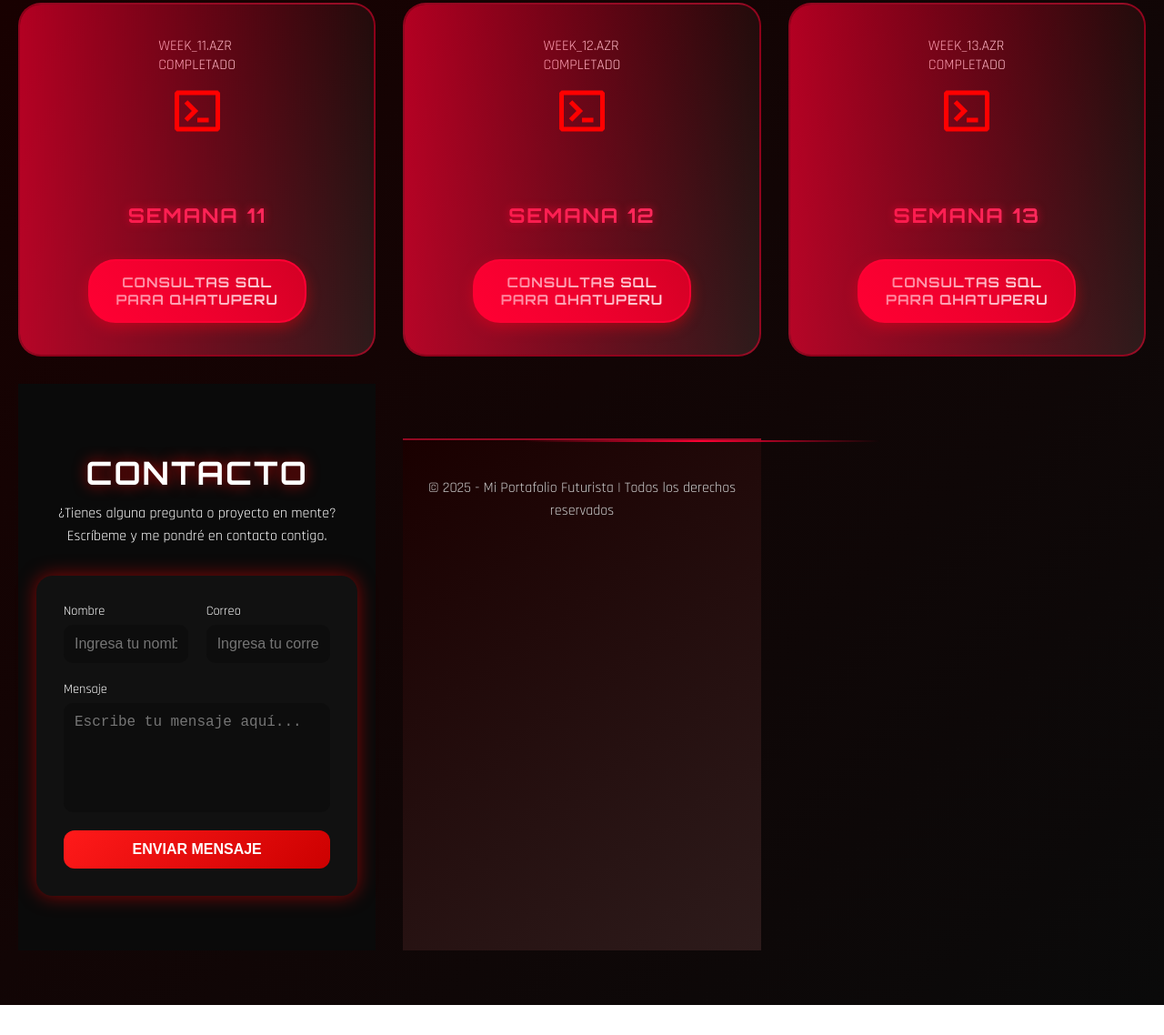
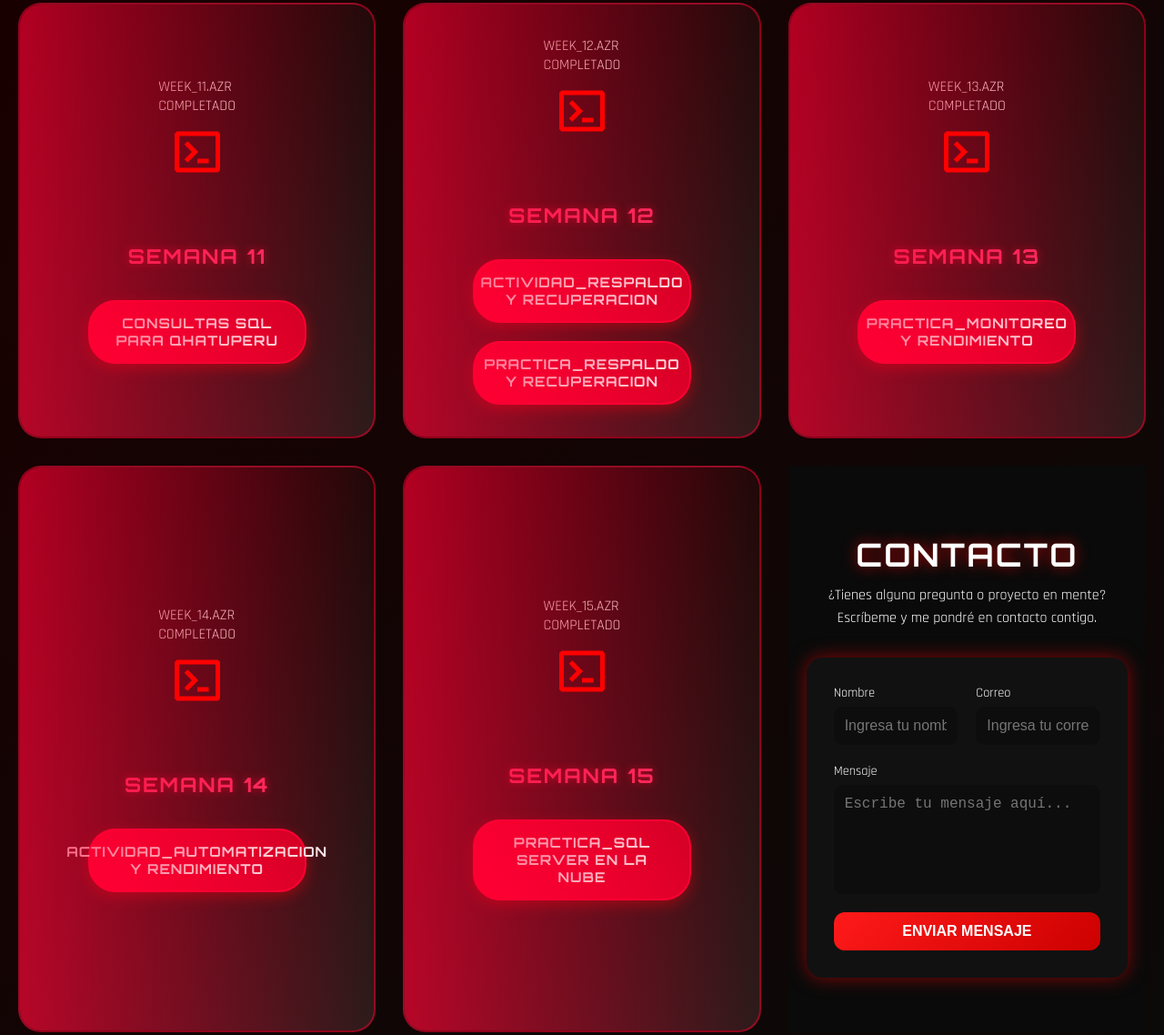
Before and after one commit to elvis272727/Repositorio2, a plain HTML site: page index.html in a window 1280 px wide. Shown: the part 2887-4025 px from the top of the page at 91% size. Before the commit the page ends 3992 px from the top, so only its background shows below. Drawn offline with Linux system fonts and the light colour scheme.

Commit message:
Update index.html

```diff
--- a/index.html
+++ b/index.html
@@ -365,7 +365,7 @@
                 </div>
             </div>
 
- <div class="feature-box cyber-card" data-week="11">
+ <div class="feature-box cyber-card" data-week="12">
                 <div class="card-header">
                     <span class="card-id">WEEK_12.AZR</span>
                     <div class="card-status">
@@ -379,7 +379,10 @@
                 </div>
                 <h2 class="cyber-card-title">Semana 12</h2>
                 <div class="button-group cyber-buttons">
-                    <a href="https://www.canva.com/design/DAG4l5mUSRI/xCXXCpFkMO5i2H28c5Yx6g/view?utm_content=DAG4l5mUSRI&utm_campaign=designshare&utm_medium=link2&utm_source=uniquelinks&utlId=h0eb1a67193" class="custom-button cyber-btn primary" target="_blank" rel="noopener">Consultas SQL para QhatuPERU</a>
+                    <a href="https://www.canva.com/design/DAG5KHOtZL4/44lPHg_WO78v7aso3wijFg/view?utm_content=DAG5KHOtZL4&utm_campaign=designshare&utm_medium=link2&utm_source=uniquelinks&utlId=h473afdec5c" class="custom-button cyber-btn primary" target="_blank" rel="noopener">Actividad_Respaldo y Recuperacion</a>
+                </div>
+     <div class="button-group cyber-buttons">
+                    <a href="https://www.canva.com/design/DAG7KaqVrfs/cc0j-tNQ4yrZJ8QqRe9CGg/view?utm_content=DAG7KaqVrfs&utm_campaign=designshare&utm_medium=link2&utm_source=uniquelinks&utlId=hb508897516" class="custom-button cyber-btn primary" target="_blank" rel="noopener">Practica_Respaldo y Recuperacion</a>
                 </div>
             </div>
 
@@ -397,11 +400,48 @@
                 </div>
                 <h2 class="cyber-card-title">Semana 13</h2>
                 <div class="button-group cyber-buttons">
-                    <a href="https://www.canva.com/design/DAG4l5mUSRI/xCXXCpFkMO5i2H28c5Yx6g/view?utm_content=DAG4l5mUSRI&utm_campaign=designshare&utm_medium=link2&utm_source=uniquelinks&utlId=h0eb1a67193" class="custom-button cyber-btn primary" target="_blank" rel="noopener">Consultas SQL para QhatuPERU</a>
+                    <a href="https://www.canva.com/design/DAG55ihdzTk/CbJ-1wSSflMeHd04bDC23Q/edit?utm_content=DAG55ihdzTk&utm_campaign=designshare&utm_medium=link2&utm_source=sharebutton" class="custom-button cyber-btn primary" target="_blank" rel="noopener">Practica_Monitoreo y Rendimiento</a>
                 </div>
             </div>
 
 
+ <div class="feature-box cyber-card" data-week="14">
+                <div class="card-header">
+                    <span class="card-id">WEEK_14.AZR</span>
+                    <div class="card-status">
+                        <span class="status-indicator active"></span>
+                        <span class="status-text">COMPLETADO</span>
+                    </div>
+                </div>
+                <div class="icon cyber-icon">
+                    <img src="Iconos/programming-4.svg" alt="Azure" class="icon-img">
+                    <div class="icon-glow"></div>
+                </div>
+                <h2 class="cyber-card-title">Semana 14</h2>
+                <div class="button-group cyber-buttons">
+                    <a href="https://www.canva.com/design/DAG7hvOWB_Y/AkI2Mj-CsVBKRlJxiUkx6g/view?utm_content=DAG7hvOWB_Y&utm_campaign=designshare&utm_medium=link2&utm_source=uniquelinks&utlId=heb3b4488a6" class="custom-button cyber-btn primary" target="_blank" rel="noopener">Actividad_Automatizacion y Rendimiento</a>
+                </div>
+
+            </div>
+
+<div class="feature-box cyber-card" data-week="15">
+                <div class="card-header">
+                    <span class="card-id">WEEK_15.AZR</span>
+                    <div class="card-status">
+                        <span class="status-indicator active"></span>
+                        <span class="status-text">COMPLETADO</span>
+                    </div>
+                </div>
+                <div class="icon cyber-icon">
+                    <img src="Iconos/programming-4.svg" alt="Azure" class="icon-img">
+                    <div class="icon-glow"></div>
+                </div>
+                <h2 class="cyber-card-title">Semana 15</h2>
+                <div class="button-group cyber-buttons">
+                    <a href="https://www.canva.com/design/DAG7hs6qDV0/6dO4R199eEu_oX7I7d10Iw/view?utm_content=DAG7hs6qDV0&utm_campaign=designshare&utm_medium=link2&utm_source=uniquelinks&utlId=h60c82be664" class="custom-button cyber-btn primary" target="_blank" rel="noopener">Practica_SQL SERVER EN LA NUBE</a>
+                </div>
+
+            </div>
 
 
 
```
